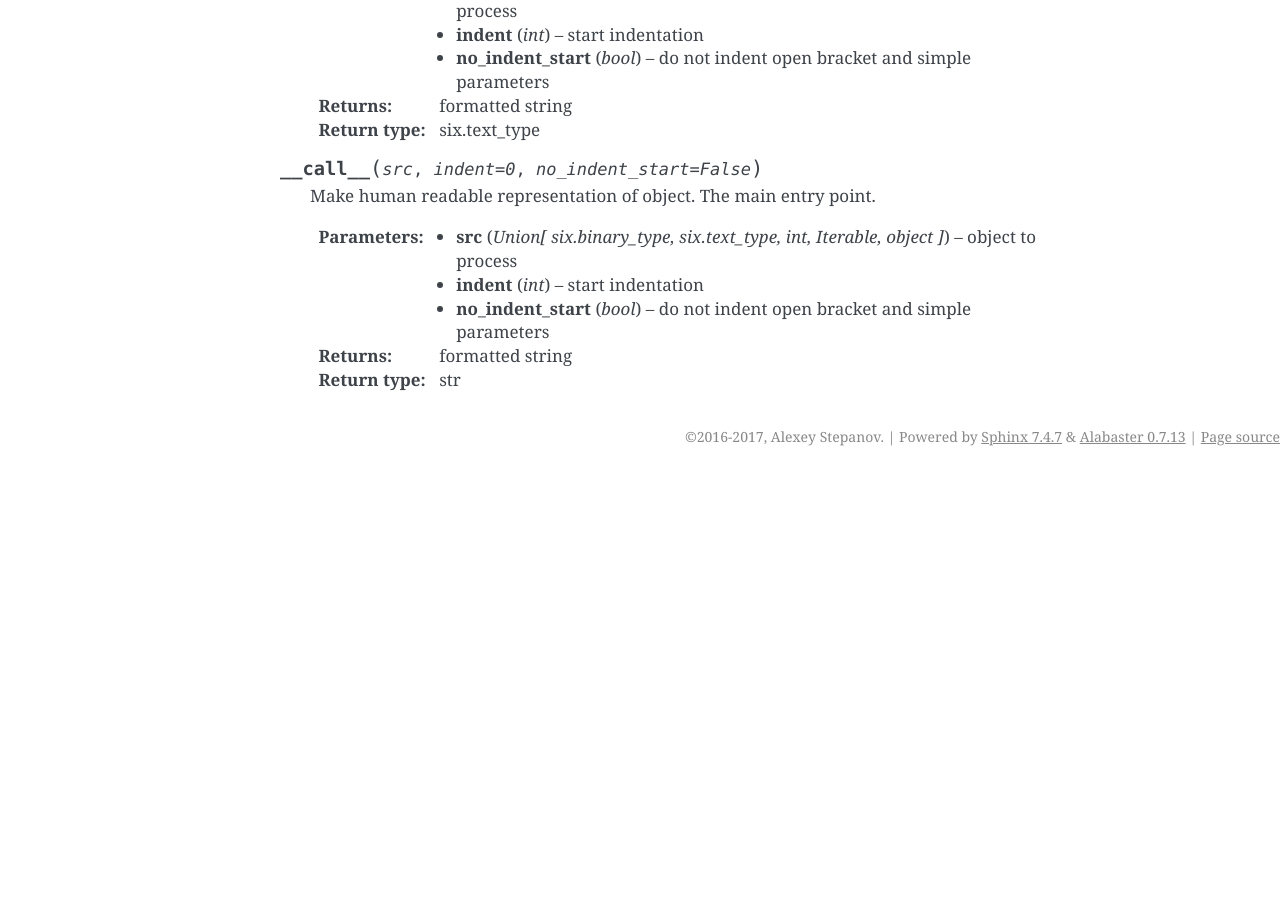
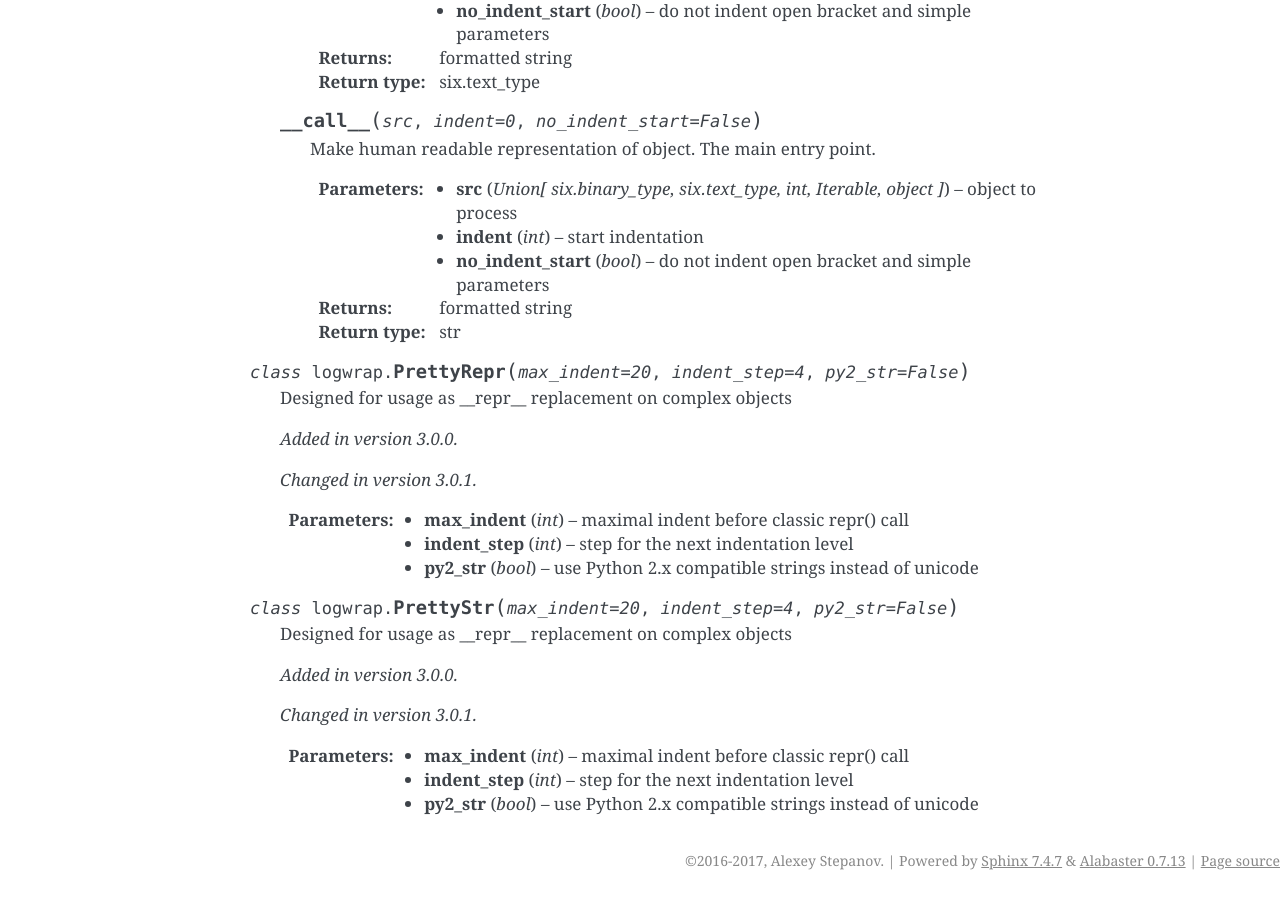
Before and after one commit to python-useful-helpers/logwrap, a Sphinx documentation site: the page built from doc/source/PrettyFormat.rst, in a window 1280 px wide and 900 px high, scrolled down 1561 px. Built offline with Sphinx 7.4.7, drawn with Linux system fonts in a browser that asks for light colours; before the commit the page ends 2037 px from its top, so only the background shows below that; some of the changed text lies outside the part shown.

```diff
--- a/CHANGELOG.rst
+++ b/CHANGELOG.rst
@@ -1,5 +1,10 @@
 CHANGELOG
 =========
+Version 3.0.1
+-------------
+* Fix documents.
+* Drop useless arguments.
+
 Version 3.0.0
 -------------
 * Drop formatters.
--- a/doc/source/PrettyFormat.rst
+++ b/doc/source/PrettyFormat.rst
@@ -52,15 +52,13 @@ API: Helpers: `pretty_repr`, `pretty_str` and base class `PrettyFormat`.
     :rtype: str
 
 
-.. py:class:: PrettyFormat(keyword='repr', max_indent=20, indent_step=4, py2_str=False, )
+.. py:class:: PrettyFormat(max_indent=20, indent_step=4, py2_str=False, )
 
     Designed for usage as __repr__ and __str__ replacement on complex objects
 
     .. versionadded:: 1.0.2
-    .. versionchanged:: 3.0.0
+    .. versionchanged:: 3.0.1
 
-    :param keyword: operation keyword (__pretty_{keyword}__)
-    :type keyword: str
     :param max_indent: maximal indent before classic repr() call
     :type max_indent: int
     :param indent_step: step for the next indentation level
@@ -115,3 +113,33 @@ API: Helpers: `pretty_repr`, `pretty_str` and base class `PrettyFormat`.
         :type no_indent_start: bool
         :return: formatted string
         :rtype: str
+
+
+.. py:class:: PrettyRepr(max_indent=20, indent_step=4, py2_str=False, )
+
+    Designed for usage as __repr__ replacement on complex objects
+
+    .. versionadded:: 3.0.0
+    .. versionchanged:: 3.0.1
+
+    :param max_indent: maximal indent before classic repr() call
+    :type max_indent: int
+    :param indent_step: step for the next indentation level
+    :type indent_step: int
+    :param py2_str: use Python 2.x compatible strings instead of unicode
+    :type py2_str: bool
+
+
+.. py:class:: PrettyStr(max_indent=20, indent_step=4, py2_str=False, )
+
+    Designed for usage as __repr__ replacement on complex objects
+
+    .. versionadded:: 3.0.0
+    .. versionchanged:: 3.0.1
+
+    :param max_indent: maximal indent before classic repr() call
+    :type max_indent: int
+    :param indent_step: step for the next indentation level
+    :type indent_step: int
+    :param py2_str: use Python 2.x compatible strings instead of unicode
+    :type py2_str: bool
```
Also changed, not shown: logwrap/__init__.py (+10 -2 lines), .travis.yml, 1 other file.
